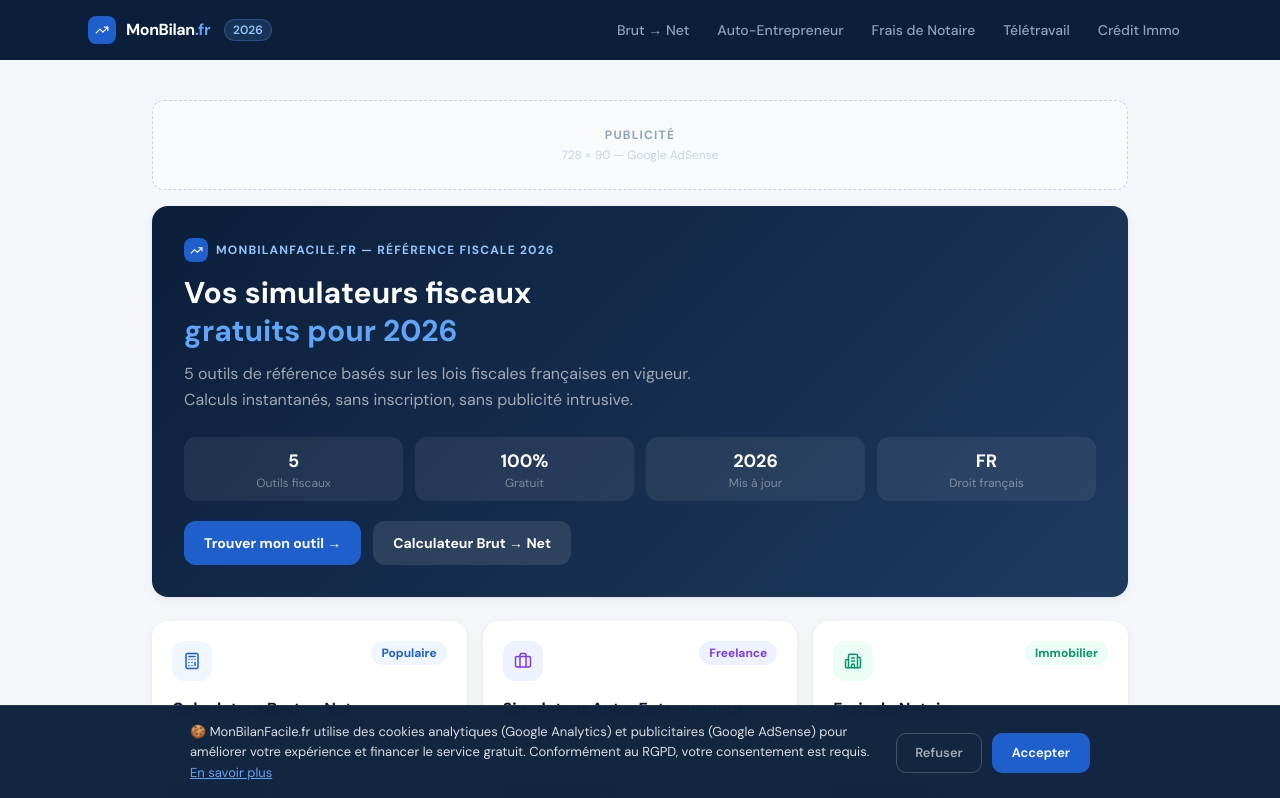
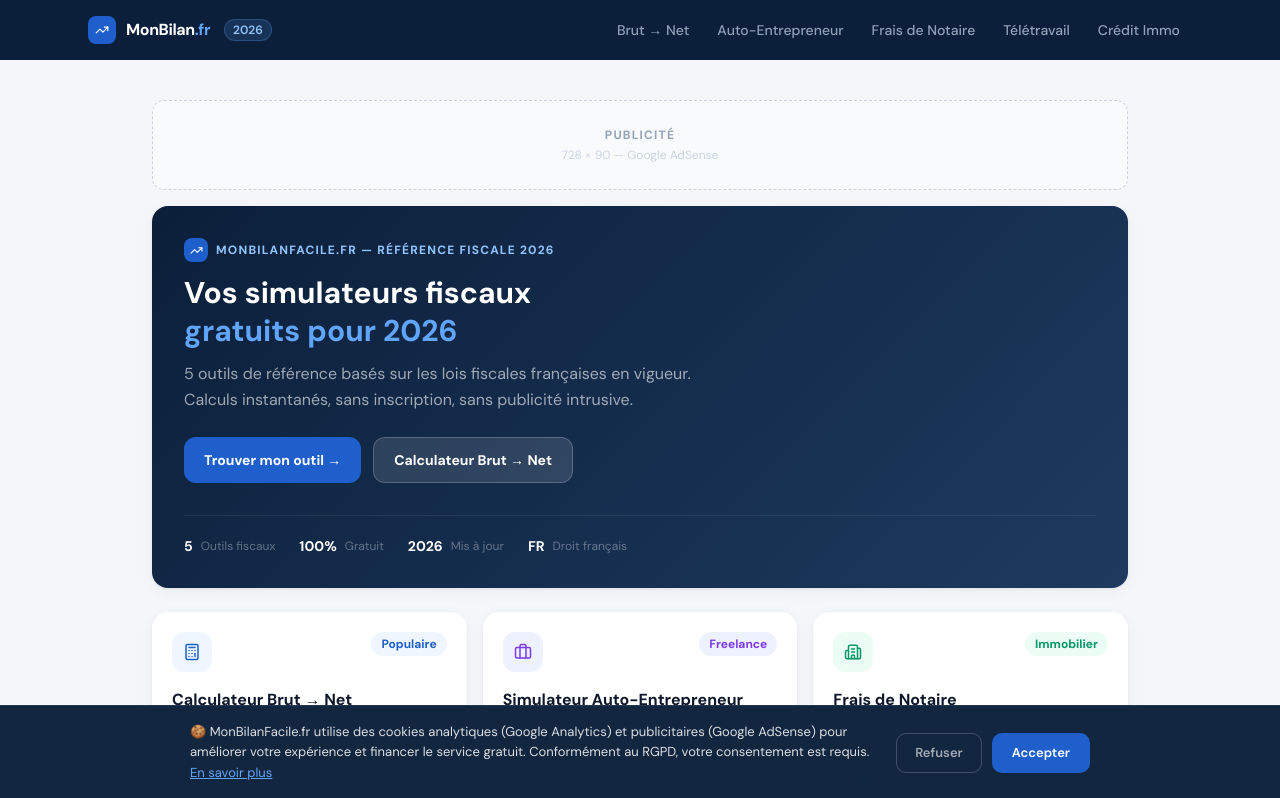
Before and after one commit to MouadOuagag/fisca-fr, a React (Vite) app: page / in a window 1280 px wide. Shown: the top 798 px of the page. Built offline with nearby package versions, Linux system fonts and the light colour scheme.

Commit message:
fix: hero stats discrets + CTA en haut

```diff
--- a/src/pages/HomePage.jsx
+++ b/src/pages/HomePage.jsx
@@ -84,6 +84,8 @@
       {/* Hero */}
       <div className="rounded-2xl p-6 sm:p-8 mb-6"
         style={{ background: 'linear-gradient(135deg, #0B1F3A 0%, #1E3A5F 100%)', boxShadow: CARD_SHADOW }}>
+
+        {/* Badge */}
         <div className="flex items-center gap-2 mb-3">
           <div className="w-6 h-6 rounded-lg flex items-center justify-center"
             style={{ background: '#1E5FCC' }}>
@@ -92,25 +94,22 @@
           <span className="text-xs font-bold uppercase tracking-widest"
             style={{ color: '#93C5FD' }}>MonBilanFacile.fr — Référence Fiscale 2026</span>
         </div>
+
+        {/* Title */}
         <h1 className="text-2xl sm:text-3xl font-bold text-white mb-3 leading-tight">
           Vos simulateurs fiscaux<br />
           <span style={{ color: '#60A5FA' }}>gratuits pour 2026</span>
         </h1>
+
+        {/* Description */}
         <p className="text-sm sm:text-base leading-relaxed mb-6"
           style={{ color: 'rgba(255,255,255,0.6)', maxWidth: '520px' }}>
           5 outils de référence basés sur les lois fiscales françaises en vigueur.
           Calculs instantanés, sans inscription, sans publicité intrusive.
         </p>
-        <div className="grid grid-cols-2 sm:grid-cols-4 gap-3">
-          {stats.map(({ icon: Icon, value, label }) => (
-            <div key={label} className="rounded-xl px-3 py-2.5 text-center"
-              style={{ background: 'rgba(255,255,255,0.07)' }}>
-              <p className="text-lg font-bold text-white">{value}</p>
-              <p className="text-xs" style={{ color: 'rgba(255,255,255,0.4)' }}>{label}</p>
-            </div>
-          ))}
-        </div>
-        <div className="mt-5 flex gap-3 flex-wrap">
+
+        {/* CTA Buttons */}
+        <div className="flex gap-3 flex-wrap mb-8">
           <button onClick={() => navigate('/commencer')}
             className="flex items-center gap-2 px-5 py-3 rounded-xl text-sm font-bold text-white transition-all hover:opacity-90"
             style={{ background: '#1E5FCC' }}>
@@ -118,10 +117,27 @@
           </button>
           <button onClick={() => navigate('/brut-net')}
             className="flex items-center gap-2 px-5 py-3 rounded-xl text-sm font-bold transition-all hover:opacity-80"
-            style={{ background: 'rgba(255,255,255,0.1)', color: 'white' }}>
+            style={{ background: 'rgba(255,255,255,0.12)', color: 'white', border: '1px solid rgba(255,255,255,0.2)' }}>
             Calculateur Brut → Net
           </button>
         </div>
+
+        {/* Stats — texte simple discret en bas */}
+        <div className="flex items-center gap-6 flex-wrap pt-5 border-t"
+          style={{ borderColor: 'rgba(255,255,255,0.08)' }}>
+          {[
+            { value: '5',     label: 'Outils fiscaux' },
+            { value: '100%',  label: 'Gratuit' },
+            { value: '2026',  label: 'Mis à jour' },
+            { value: 'FR',    label: 'Droit français' },
+          ].map(({ value, label }) => (
+            <div key={label} className="flex items-center gap-2">
+              <span className="text-sm font-bold text-white">{value}</span>
+              <span className="text-xs" style={{ color: 'rgba(255,255,255,0.35)' }}>{label}</span>
+            </div>
+          ))}
+        </div>
+
       </div>
 
       {/* Tools grid */}
```
